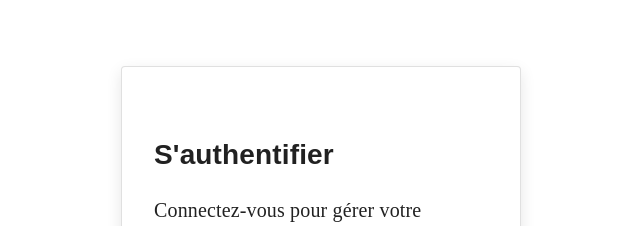
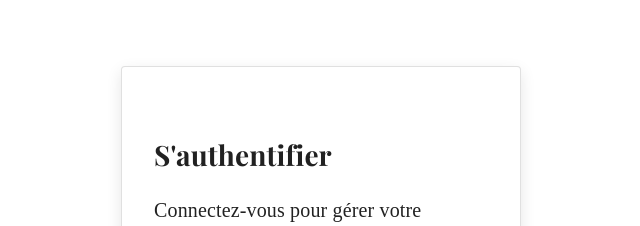
Before and after one commit to sirine-sudo/IP-frontend, a React (Create React App) app: page / in a window 1280 px wide. Shown: the top 226 px of the page, without its empty margins (319-959 px from the left). Built offline with nearby package versions, Linux system fonts and the light colour scheme.

Commit message:
style : added Playfair Display font family

```diff
--- a/src/App.css
+++ b/src/App.css
@@ -52,6 +52,6 @@
 }
 
 h1, h2, h3, h4, h5, h6 {
-  font-family: "Söhne", sans-serif;
+  font-family:'Playfair Display', serif;
   font-weight: 600;
 }
--- a/src/index.css
+++ b/src/index.css
@@ -1,3 +1,6 @@
+
+@import url('https://fonts.googleapis.com/css2?family=Playfair+Display:wght@700&display=swap');
+
 body {
   margin: 0;
   font-family: -apple-system, BlinkMacSystemFont, 'Segoe UI', 'Roboto', 'Oxygen',
```
